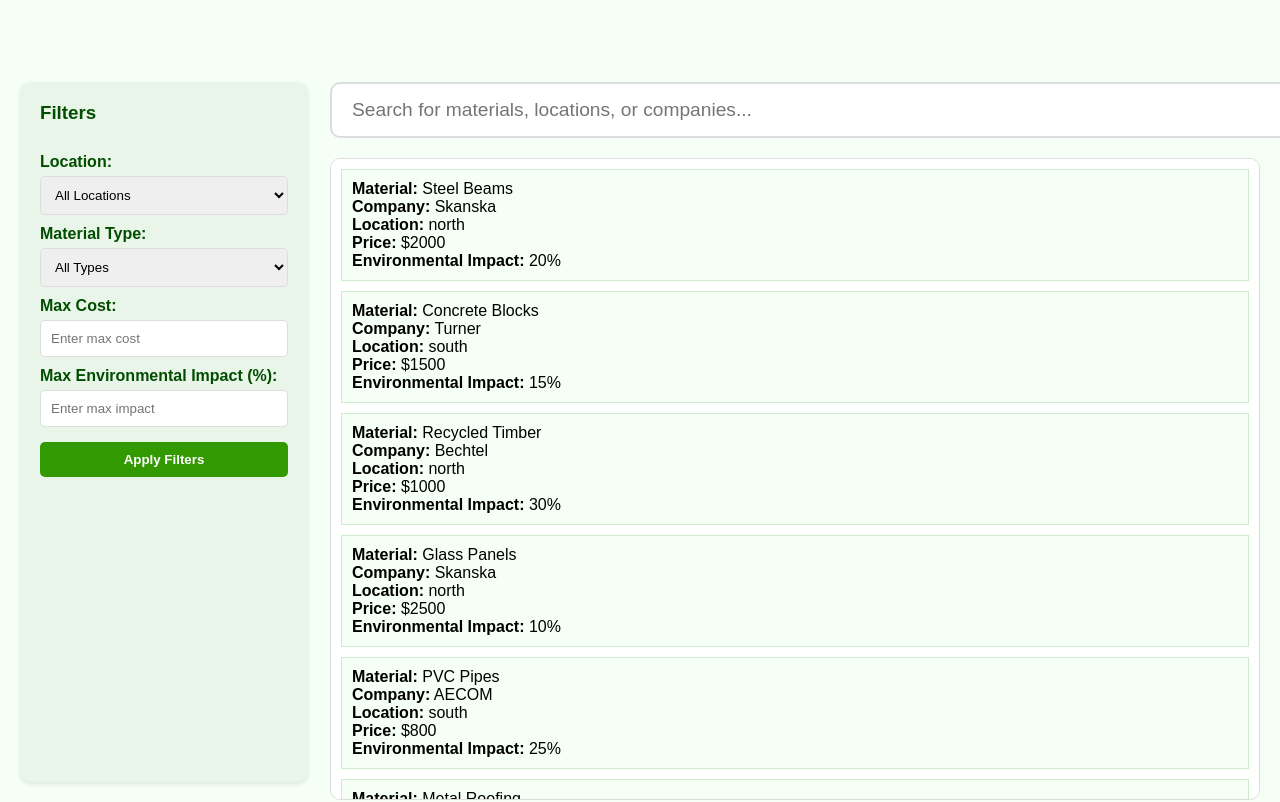
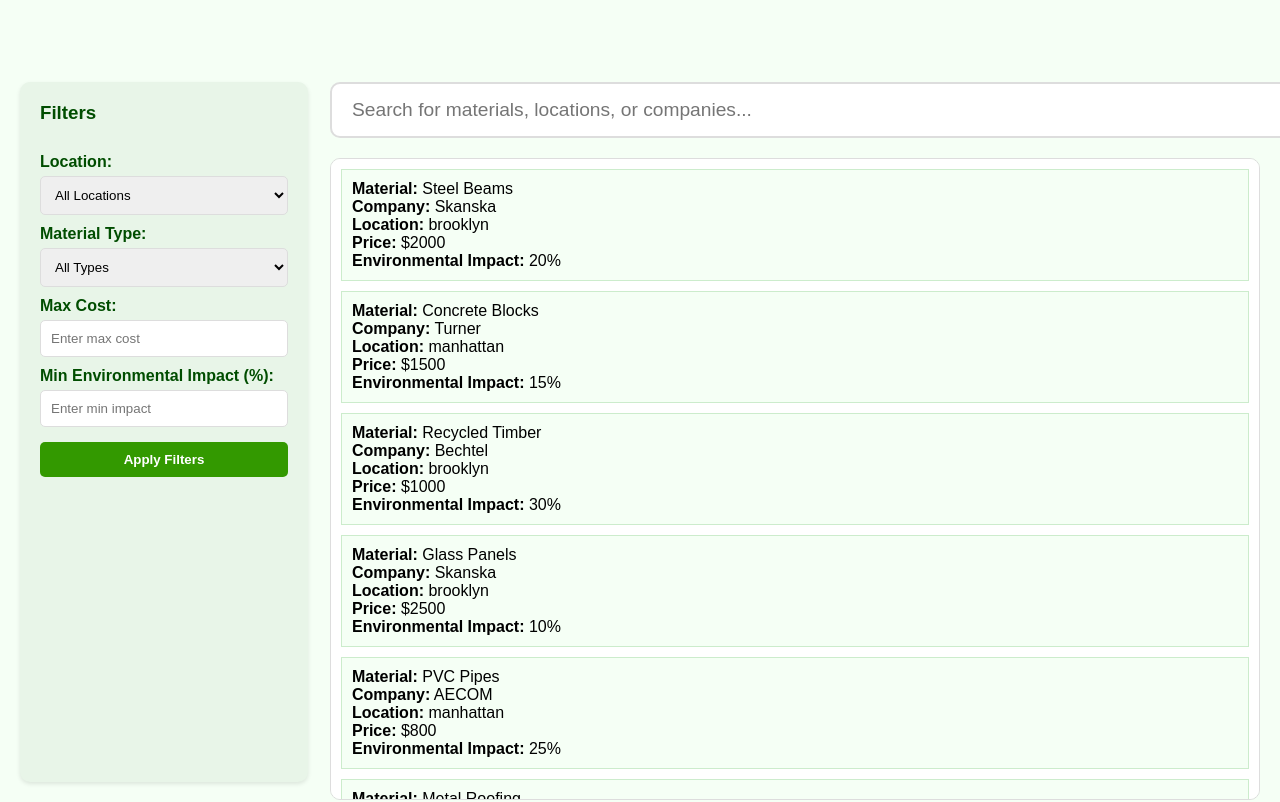
Before and after one commit to nelsonrandy111/SkanskaBuyPage, a plain HTML site: page index.html in a window 1280 px wide. Shown: the part 38-840 px from the top of the page. Drawn offline with Linux system fonts and the light colour scheme.

Commit message:
Add files via upload

```diff
--- a/index.html
+++ b/index.html
@@ -28,8 +28,9 @@
                 <label for="location">Location:</label>
                 <select id="location" name="location">
                     <option value="">All Locations</option>
-                    <option value="north">North Region</option>
-                    <option value="south">South Region</option>
+                    <option value="brooklyn">Brooklyn</option>
+                    <option value="manhattan">Manhattan</option>
+                    <option value="long-island">Long Island</option>
                 </select>
 
                 <label for="material-type">Material Type:</label>
@@ -42,8 +43,8 @@
                 <label for="cost">Max Cost:</label>
                 <input type="number" id="cost" name="cost" placeholder="Enter max cost">
 
-                <label for="impact">Max Environmental Impact (%):</label>
-                <input type="number" id="impact" name="impact" placeholder="Enter max impact">
+                <label for="impact">Min Environmental Impact (%):</label>
+                <input type="number" id="impact" name="impact" placeholder="Enter min impact">
 
                 <button type="button" id="apply-filters">Apply Filters</button>
             </form>
--- a/script.js
+++ b/script.js
@@ -1,28 +1,28 @@
 const materials = [
-    { name: 'Steel Beams', company: 'Skanska', price: 2000, savings: 300, impact: 20, location: 'north', type: 'steel' },
-    { name: 'Concrete Blocks', company: 'Turner', price: 1500, savings: 200, impact: 15, location: 'south', type: 'concrete' },
-    { name: 'Recycled Timber', company: 'Bechtel', price: 1000, savings: 400, impact: 30, location: 'north', type: 'wood' },
-    { name: 'Glass Panels', company: 'Skanska', price: 2500, savings: 500, impact: 10, location: 'north', type: 'glass' },
-    { name: 'PVC Pipes', company: 'AECOM', price: 800, savings: 100, impact: 25, location: 'south', type: 'plastic' },
-    { name: 'Metal Roofing', company: 'Balfour Beatty', price: 3200, savings: 450, impact: 18, location: 'north', type: 'metal' },
-    { name: 'Bricks', company: 'Fluor', price: 600, savings: 90, impact: 12, location: 'south', type: 'clay' },
-    { name: 'Reinforced Concrete', company: 'PCL', price: 1800, savings: 200, impact: 22, location: 'north', type: 'concrete' },
-    { name: 'Aluminum Frames', company: 'Jacobs', price: 2700, savings: 300, impact: 15, location: 'south', type: 'aluminum' },
-    { name: 'Asphalt Mix', company: 'Kiewit', price: 1300, savings: 100, impact: 28, location: 'north', type: 'asphalt' },
-    { name: 'Insulation Foam', company: 'McCarthy', price: 700, savings: 80, impact: 8, location: 'south', type: 'insulation' },
-    { name: 'Ceramic Tiles', company: 'Skanska', price: 1500, savings: 150, impact: 10, location: 'north', type: 'tile' },
-    { name: 'Fiberglass Panels', company: 'DPR Construction', price: 2200, savings: 400, impact: 18, location: 'south', type: 'glass' },
-    { name: 'Plywood Sheets', company: 'Bechtel', price: 900, savings: 100, impact: 5, location: 'north', type: 'wood' },
-    { name: 'Cement Bags', company: 'Turner', price: 400, savings: 50, impact: 9, location: 'south', type: 'cement' },
-    { name: 'Plastic Nets', company: 'Fluor', price: 300, savings: 40, impact: 4, location: 'north', type: 'plastic' },
-    { name: 'Steel Mesh', company: 'Jacobs', price: 1100, savings: 200, impact: 13, location: 'south', type: 'steel' },
-    { name: 'Concrete Pipes', company: 'PCL', price: 1700, savings: 250, impact: 20, location: 'north', type: 'concrete' },
-    { name: 'Rubber Flooring', company: 'Kiewit', price: 600, savings: 70, impact: 16, location: 'south', type: 'rubber' },
-    { name: 'Timber Beams', company: 'Balfour Beatty', price: 1200, savings: 180, impact: 30, location: 'north', type: 'wood' },
-    { name: 'Granite Slabs', company: 'DPR Construction', price: 2000, savings: 300, impact: 7, location: 'south', type: 'stone' },
-    { name: 'Copper Wiring', company: 'McCarthy', price: 1400, savings: 160, impact: 19, location: 'north', type: 'metal' },
-    { name: 'Recycled Plastic Lumber', company: 'AECOM', price: 500, savings: 60, impact: 6, location: 'south', type: 'plastic' },
-    { name: 'Insulated Panels', company: 'Skanska', price: 2300, savings: 350, impact: 12, location: 'north', type: 'insulation' }
+    { name: 'Steel Beams', company: 'Skanska', price: 2000, savings: 300, impact: 20, location: 'brooklyn', type: 'steel' },
+    { name: 'Concrete Blocks', company: 'Turner', price: 1500, savings: 200, impact: 15, location: 'manhattan', type: 'concrete' },
+    { name: 'Recycled Timber', company: 'Bechtel', price: 1000, savings: 400, impact: 30, location: 'brooklyn', type: 'wood' },
+    { name: 'Glass Panels', company: 'Skanska', price: 2500, savings: 500, impact: 10, location: 'brooklyn', type: 'glass' },
+    { name: 'PVC Pipes', company: 'AECOM', price: 800, savings: 100, impact: 25, location: 'manhattan', type: 'plastic' },
+    { name: 'Metal Roofing', company: 'Balfour Beatty', price: 3200, savings: 450, impact: 18, location: 'brooklyn', type: 'metal' },
+    { name: 'Bricks', company: 'Fluor', price: 600, savings: 90, impact: 12, location: 'manhattan', type: 'clay' },
+    { name: 'Reinforced Concrete', company: 'PCL', price: 1800, savings: 200, impact: 22, location: 'brooklyn', type: 'concrete' },
+    { name: 'Aluminum Frames', company: 'Jacobs', price: 2700, savings: 300, impact: 15, location: 'manhattan', type: 'aluminum' },
+    { name: 'Asphalt Mix', company: 'Kiewit', price: 1300, savings: 100, impact: 28, location: 'brooklyn', type: 'asphalt' },
+    { name: 'Insulation Foam', company: 'McCarthy', price: 700, savings: 80, impact: 8, location: 'manhattan', type: 'insulation' },
+    { name: 'Ceramic Tiles', company: 'Skanska', price: 1500, savings: 150, impact: 10, location: 'brooklyn', type: 'tile' },
+    { name: 'Fiberglass Panels', company: 'DPR Construction', price: 2200, savings: 400, impact: 18, location: 'manhattan', type: 'glass' },
+    { name: 'Plywood Sheets', company: 'Bechtel', price: 900, savings: 100, impact: 5, location: 'brooklyn', type: 'wood' },
+    { name: 'Cement Bags', company: 'Turner', price: 400, savings: 50, impact: 9, location: 'manhattan', type: 'cement' },
+    { name: 'Plastic Nets', company: 'Fluor', price: 300, savings: 40, impact: 4, location: 'brooklyn', type: 'plastic' },
+    { name: 'Steel Mesh', company: 'Jacobs', price: 1100, savings: 200, impact: 13, location: 'manhattan', type: 'steel' },
+    { name: 'Concrete Pipes', company: 'PCL', price: 1700, savings: 250, impact: 20, location: 'brooklyn', type: 'concrete' },
+    { name: 'Rubber Flooring', company: 'Kiewit', price: 600, savings: 70, impact: 16, location: 'manhattan', type: 'rubber' },
+    { name: 'Timber Beams', company: 'Balfour Beatty', price: 1200, savings: 180, impact: 30, location: 'brooklyn', type: 'wood' },
+    { name: 'Granite Slabs', company: 'DPR Construction', price: 2000, savings: 300, impact: 7, location: 'manhattan', type: 'stone' },
+    { name: 'Copper Wiring', company: 'McCarthy', price: 1400, savings: 160, impact: 19, location: 'brooklyn', type: 'metal' },
+    { name: 'Recycled Plastic Lumber', company: 'AECOM', price: 500, savings: 60, impact: 6, location: 'manhattan', type: 'plastic' },
+    { name: 'Insulated Panels', company: 'Skanska', price: 2300, savings: 350, impact: 12, location: 'brooklyn', type: 'insulation' }
 ];
 
 function applyFilters() {
```
